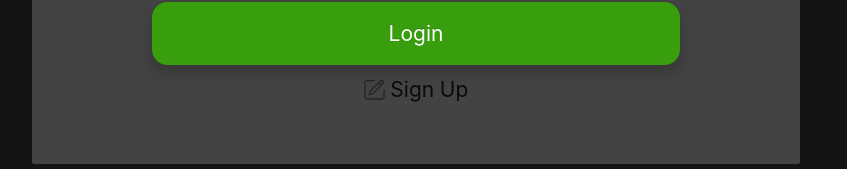
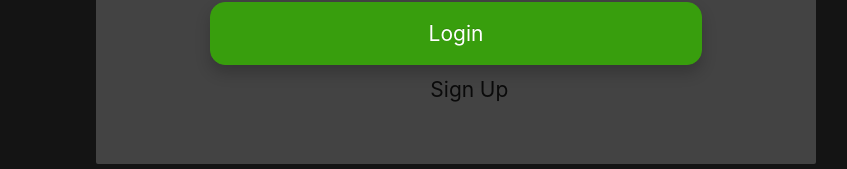
Before and after one commit to jannik-boeppli/Calorie_Tracker, a React (Create React App) app in the folder calorie_tracker_fe/: page /login in a window 1280 px wide. Shown: the part 616-785 px from the top of the page, without its empty margins (224-1071 px from the left). Built offline with nearby package versions, Linux system fonts and the light colour scheme; some icons are missing.

Commit message:
completed nutrition board

```diff
--- a/calorie_tracker_fe/src/App.tsx
+++ b/calorie_tracker_fe/src/App.tsx
@@ -4,18 +4,23 @@ import { BrowserRouter, Route, Routes } from "react-router-dom";
 import LoginPage from "./components/pages/LoginPage/LoginPage";
 import SignUpPage from "./components/pages/SignUpPage/SignUpPage";
 import LandingPage from "./components/pages/LandingPage/LandingPage";
+import Sidebar from "./components/organisms/Sidebar/Sidebar";
+import { Layout } from "antd";
 
 function App() {
   return (
-    <div className="App">
+    <Layout className="App">
       <BrowserRouter>
-        <Routes>
-          <Route path="/" element={<LandingPage/>}/>
-          <Route path="/login" element={<LoginPage />}/>
-          <Route path="/signup" element={<SignUpPage />}/>
-        </Routes>
+        <Sidebar />
+        <Layout style={{ marginLeft: 80 }}>
+          <Routes>
+            <Route path="/" element={<LandingPage />} />
+            <Route path="/login" element={<LoginPage />} />
+            <Route path="/signup" element={<SignUpPage />} />
+          </Routes>
+        </Layout>
       </BrowserRouter>
-    </div>
+    </Layout>
   );
 }
 
--- a/calorie_tracker_fe/src/components/atoms/SignUpIcon.tsx
+++ /dev/null
@@ -1,54 +0,0 @@
-import Icon from "@ant-design/icons";
-import React from "react";
-interface PropsType {
-  width: string,
-  height: string,
-  fill?: string,
-}
-
-export default function SignUpIcon({width, height, fill}: PropsType) {
-  return (
-    <Icon
-      component={() => (
-        <svg
-          version="1.0"
-          xmlns="http://www.w3.org/2000/svg"
-          width={width}
-          height={height}
-          viewBox="0 0 840.000000 859.000000"
-          preserveAspectRatio="xMidYMid meet"
-        >
-          <g
-            transform="translate(0.000000,859.000000) scale(0.100000,-0.100000)"
-            fill={fill || "#000000"}
-            stroke="none"
-          >
-            <path
-              d="M6970 8447 c-26 -7 -62 -23 -80 -35 -50 -30 -4645 -4631 -4663 -4667
--8 -16 -132 -383 -276 -815 -287 -863 -283 -848 -237 -945 26 -56 90 -119 144
--142 87 -36 91 -35 932 246 432 144 800 270 818 279 18 10 1076 1062 2352
-2337 1964 1963 2323 2327 2338 2365 25 65 21 163 -7 220 -16 31 -184 207 -554
-578 -562 563 -575 574 -677 586 -25 3 -65 0 -90 -7z m382 -954 c170 -170 308
--312 308 -318 0 -5 -141 -151 -312 -322 l-313 -313 -312 312 c-172 172 -313
-317 -313 323 0 10 618 625 628 625 4 0 145 -138 314 -307z m-1012 -1018 l315
--315 -1663 -1663 -1662 -1662 -470 -157 c-259 -86 -470 -152 -470 -146 0 5 70
-220 155 476 l156 467 1657 1658 c911 911 1659 1657 1662 1657 3 0 147 -142
-320 -315z"
-            />
-            <path
-              d="M1035 8199 c-434 -63 -816 -393 -950 -819 -58 -186 -55 -18 -55
--3204 0 -3229 -4 -3034 62 -3230 118 -352 399 -636 743 -750 199 -65 -87 -60
-3295 -64 2225 -2 3096 0 3178 8 287 29 528 143 727 345 179 181 292 409 329
-658 14 91 16 290 16 1520 0 1400 0 1417 -20 1471 -23 61 -88 128 -148 153 -22
-9 -65 15 -104 15 -83 0 -141 -25 -193 -84 -76 -83 -69 53 -75 -1573 l-5 -1460
--32 -82 c-77 -202 -226 -344 -423 -405 l-75 -23 -3105 0 -3105 0 -80 27 c-193
-66 -339 211 -413 410 l-27 73 -3 2953 c-2 3283 -8 3021 67 3176 71 147 205
-267 363 324 l73 27 1550 5 c1547 5 1550 5 1595 26 57 27 122 97 145 157 26 68
-17 163 -22 225 -34 55 -99 107 -151 122 -46 12 -3068 12 -3157 -1z"
-            />
-          </g>
-        </svg>
-      )}
-    />
-  );
-}
--- a/calorie_tracker_fe/src/components/pages/LoginPage/LoginPage.tsx
+++ b/calorie_tracker_fe/src/components/pages/LoginPage/LoginPage.tsx
@@ -4,7 +4,7 @@ import Link from "antd/lib/typography/Link";
 import { Form, Formik } from "formik";
 import React, { useState } from "react";
 import { useNavigate } from "react-router-dom";
-import SignUpIcon from "../../atoms/SignUpIcon";
+import SignUpIcon from "../../atoms/SignUpIcon/SignUpIcon";
 import "./LoginPage.css";
 import * as Yup from "yup";
 
```
